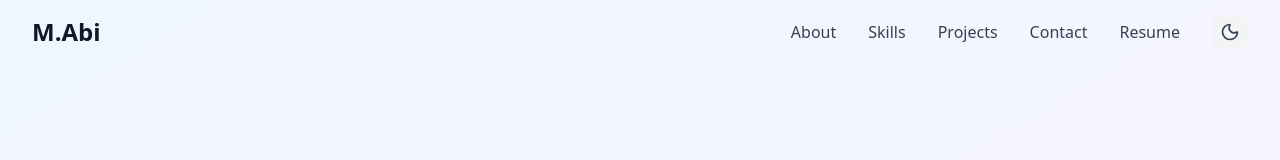
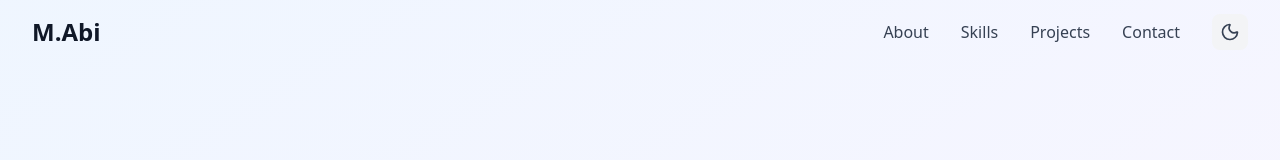
Before and after one commit to MohammedAbi/mohammed-abdul-abi, a React (Vite) app: page / in a window 1280 px wide. Shown: the top 160 px of the page. Built offline with nearby package versions, Linux system fonts and the light colour scheme.

Commit message:
Removed Resume link and removed unused imports

```diff
--- a/src/App.jsx
+++ b/src/App.jsx
@@ -24,11 +24,7 @@ function App() {
       <Navbar
         isDarkMode={isDarkMode}
         toggleDarkMode={toggleDarkMode}
-        toggleResume={() => {}}
-        toggleBlog={() => {}}
         activeSection=""
-        showResume={false}
-        showBlog={false}
       />
       <Routes>
         <Route path="/" element={<Home />} />
--- a/src/components/Navbar.jsx
+++ b/src/components/Navbar.jsx
@@ -1,16 +1,8 @@
-import React, { useState, useEffect } from "react";
+import { useState, useEffect } from "react";
 import { Menu, X, Sun, Moon } from "lucide-react";
-import { useNavigate } from "react-router-dom";
+import { Link, useNavigate } from "react-router-dom";
 
-const Navbar = ({
-  isDarkMode,
-  toggleDarkMode,
-  toggleResume,
-  toggleBlog,
-  activeSection,
-  showResume,
-  showBlog,
-}) => {
+const Navbar = ({ isDarkMode, toggleDarkMode, activeSection }) => {
   const [isMenuOpen, setIsMenuOpen] = useState(false);
   const [isScrolled, setIsScrolled] = useState(false);
   const navigate = useNavigate();
@@ -28,21 +20,11 @@ const Navbar = ({
     { id: "skills", label: "Skills" },
     { id: "projects", label: "Projects" },
     { id: "contact", label: "Contact" },
-    { id: "resume", label: "Resume" },
   ];
 
   const handleNavClick = (e, sectionId) => {
     e.preventDefault();
     setIsMenuOpen(false);
-
-    if (sectionId === "resume") {
-      toggleResume();
-      return;
-    }
-    if (sectionId === "blog") {
-      toggleBlog();
-      return;
-    }
 
     const section = document.getElementById(sectionId);
 
@@ -69,31 +51,29 @@ const Navbar = ({
         <div className="flex items-center justify-between h-16">
           {/* Logo */}
           <div className="flex-shrink-0">
-            <a
+            <Link
               href="#hero"
               onClick={(e) => handleNavClick(e, "hero")}
               className="text-2xl font-bold text-gray-900 dark:text-white"
             >
               M.Abi
-            </a>
+            </Link>
           </div>
           {/* Desktop menu */}
           <div className="hidden md:flex items-center space-x-8">
             {navLinks.map((link) => (
-              <a
+              <Link
                 key={link.id}
                 href={`#${link.id}`}
                 onClick={(e) => handleNavClick(e, link.id)}
                 className={`${
-                  activeSection === link.id ||
-                  (link.id === "resume" && showResume) ||
-                  (link.id === "blog" && showBlog)
+                  activeSection === link.id
                     ? "text-blue-600 dark:text-blue-400"
                     : "text-gray-700 dark:text-gray-300 hover:text-gray-900 dark:hover:text-white"
                 } transition-colors`}
               >
                 {link.label}
-              </a>
+              </Link>
             ))}
             <button
               onClick={toggleDarkMode}
@@ -130,20 +110,18 @@ const Navbar = ({
       <div className={`md:hidden ${isMenuOpen ? "block" : "hidden"}`}>
         <div className="px-2 pt-2 pb-3 space-y-1 bg-white dark:bg-gray-900 shadow-lg">
           {navLinks.map((link) => (
-            <a
+            <Link
               key={link.id}
               href={`#${link.id}`}
               onClick={(e) => handleNavClick(e, link.id)}
               className={`block px-3 py-2 ${
-                activeSection === link.id ||
-                (link.id === "resume" && showResume) ||
-                (link.id === "blog" && showBlog)
+                activeSection === link.id
                   ? "text-blue-600 dark:text-blue-400"
                   : "text-gray-700 dark:text-gray-300 hover:text-gray-900 dark:hover:text-white"
               } transition-colors`}
             >
               {link.label}
-            </a>
+            </Link>
           ))}
         </div>
       </div>
--- a/src/data/navLinks.js
+++ b/src/data/navLinks.js
@@ -3,5 +3,4 @@ export const navLinks = [
   { id: "skills", label: "Skills" },
   { id: "projects", label: "Projects" },
   { id: "contact", label: "Contact" },
-  { id: "resume", label: "Resume" },
 ];
```
